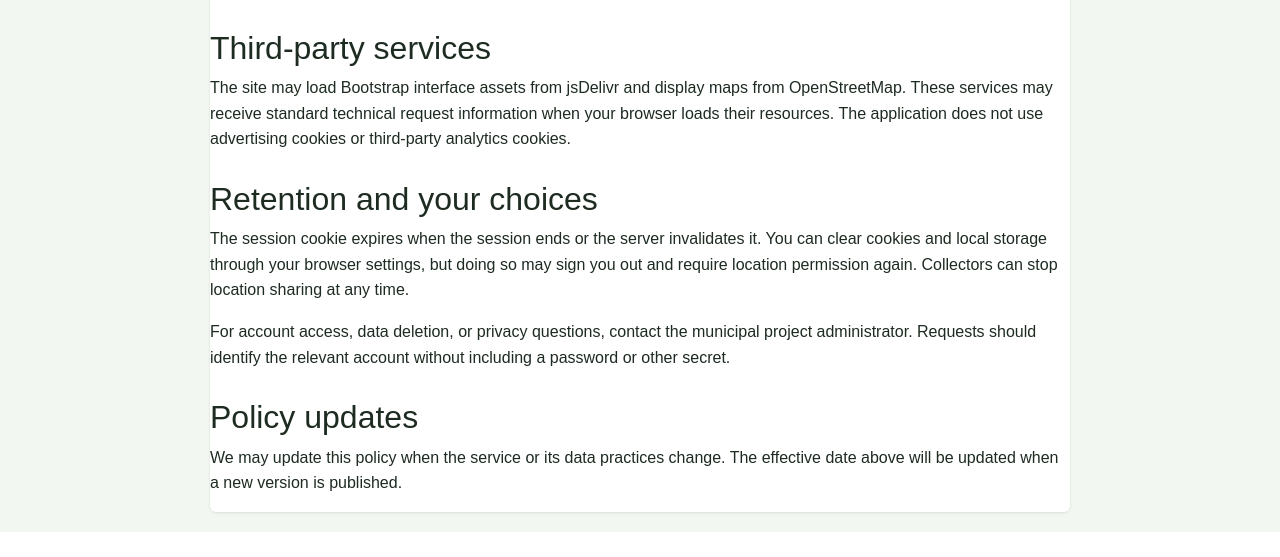
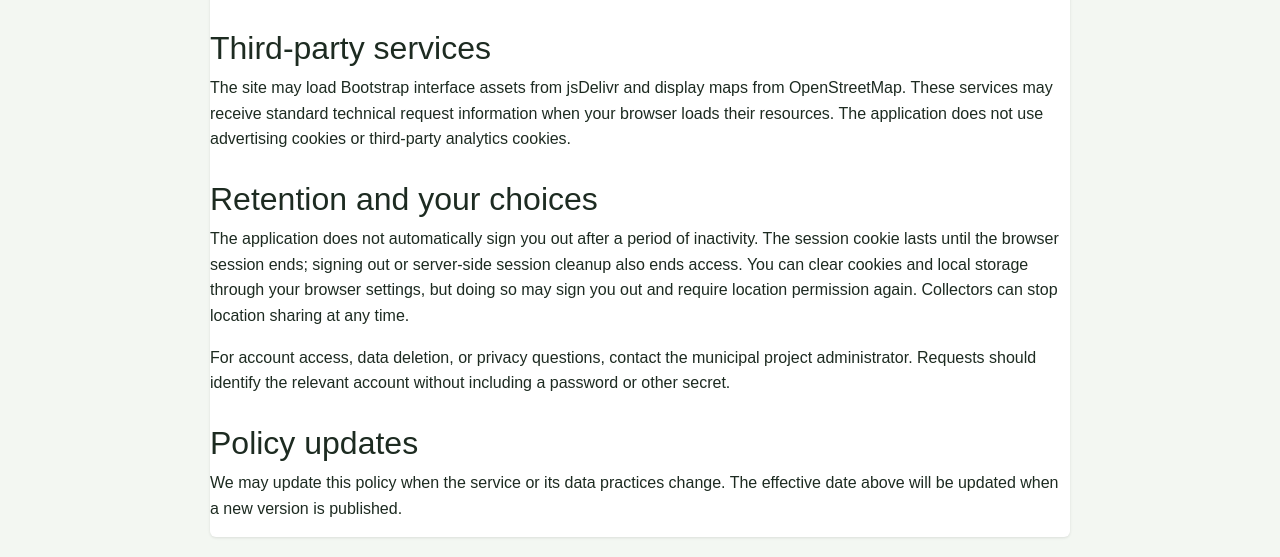
Before and after one commit to lheanilamalapitan522/Waste-Collection, a PHP site: page /cookies.php in a window 1280 px wide. Shown: the part 1134-1691 px from the top of the page. Before the commit the page ends 1666 px from the top, so only its background shows below. Run offline with PHP 8.4, Linux system fonts and the light colour scheme.

Commit message:
Keep sessions active until logout

```diff
--- a/cookies.php
+++ b/cookies.php
@@ -45,7 +45,7 @@ require 'config.php';
         <p>The site may load Bootstrap interface assets from jsDelivr and display maps from OpenStreetMap. These services may receive standard technical request information when your browser loads their resources. The application does not use advertising cookies or third-party analytics cookies.</p>
 
         <h2>Retention and your choices</h2>
-        <p>The session cookie expires when the session ends or the server invalidates it. You can clear cookies and local storage through your browser settings, but doing so may sign you out and require location permission again. Collectors can stop location sharing at any time.</p>
+        <p>The application does not automatically sign you out after a period of inactivity. The session cookie lasts until the browser session ends; signing out or server-side session cleanup also ends access. You can clear cookies and local storage through your browser settings, but doing so may sign you out and require location permission again. Collectors can stop location sharing at any time.</p>
         <p>For account access, data deletion, or privacy questions, contact the municipal project administrator. Requests should identify the relevant account without including a password or other secret.</p>
 
         <h2>Policy updates</h2>
--- a/session.php
+++ b/session.php
@@ -13,7 +13,13 @@ if ($secureCookies) {
 
 ini_set('session.cookie_httponly', '1');
 ini_set('session.use_strict_mode', '1');
+// Keep idle sessions from expiring due to PHP's default 24-minute garbage collection.
+// The browser session cookie still ends when the browser session closes, and logout
+// explicitly destroys the session. A hosting platform may also impose its own limit.
+ini_set('session.gc_maxlifetime', '2147483647');
+ini_set('session.gc_probability', '0');
 session_set_cookie_params([
+    'lifetime' => 0,
     'httponly' => true,
     'secure' => $secureCookies,
     'samesite' => 'Lax'
```
Also changed, not shown: changes-report.md (+4 -0 lines).
